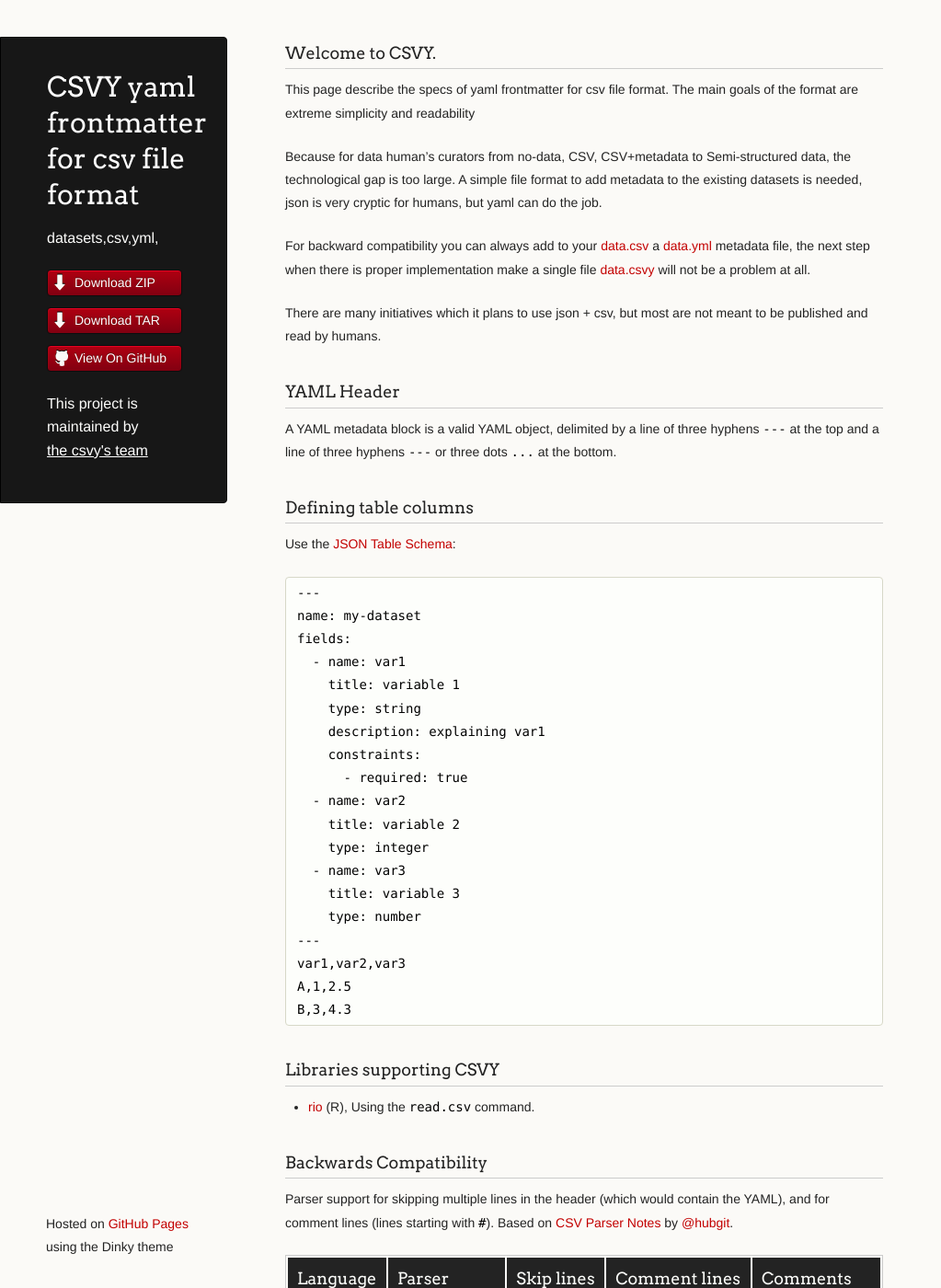
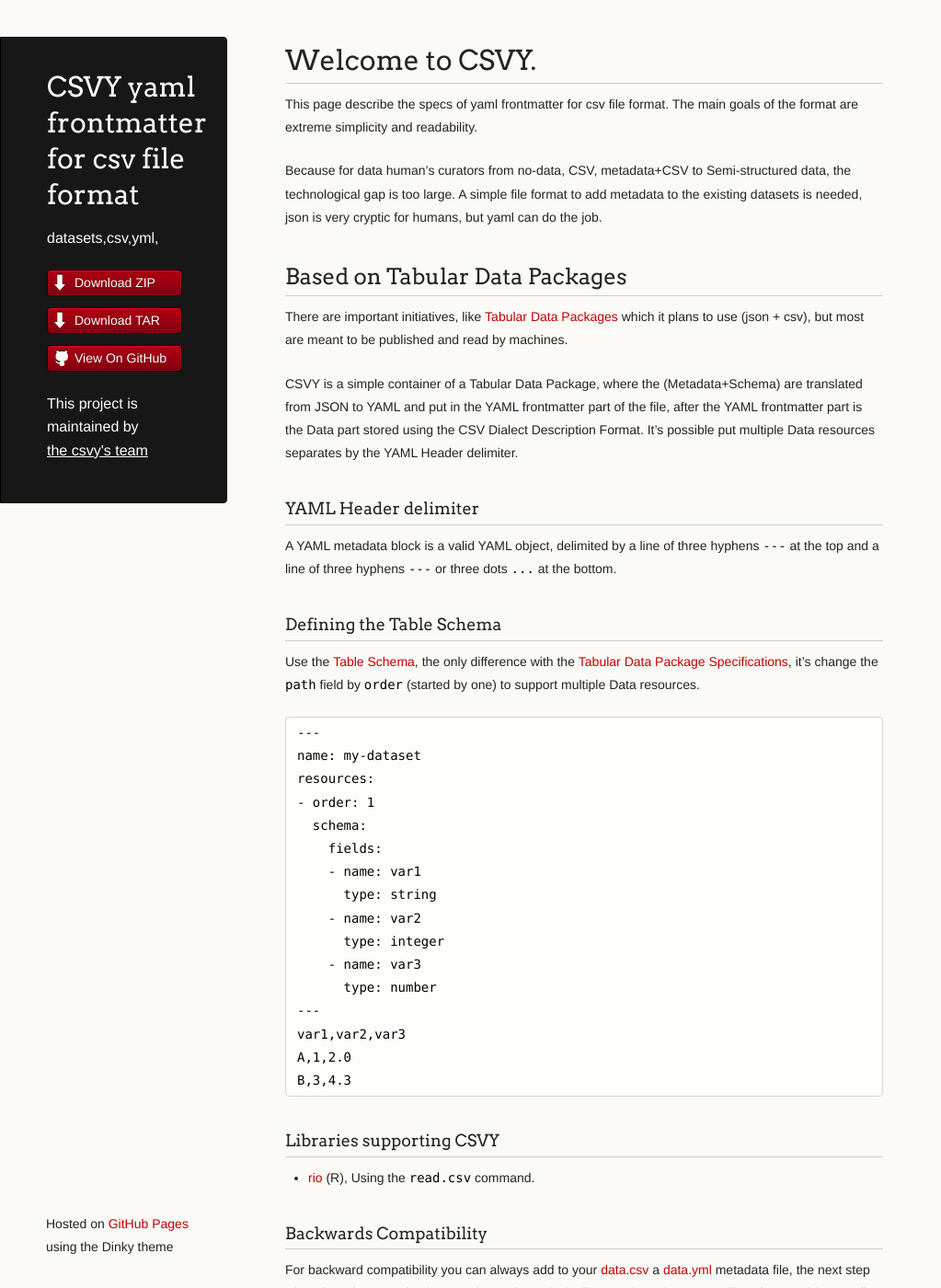
Before and after one commit to csvy/csvy.github.io, a Jekyll site: the page built from index.md, in a window 1280 px wide and 1400 px high. Shown: the whole window at 92% size, without its empty margins (0-1023 px from the left). Built offline with Jekyll 4.4.1, drawn with Linux system fonts in a browser that asks for light colours; our own code applies the rules of GitHub Pages for plain Markdown files; some of the changed text lies outside the part shown.

Commit message:
Based on Tabular Data Package (#12)

````diff
--- a/index.md
+++ b/index.md
@@ -1,49 +1,47 @@
 ---
 layout: index
 ---
+# Welcome to CSVY.
+This page describe the specs of yaml frontmatter for csv file format.
+The main goals of the format are extreme simplicity and readability.
 
-### Welcome to CSVY.
-This page describe the specs of yaml frontmatter for csv file format.
-The main goals of the format are extreme simplicity and readability
+Because for data human's curators from no-data, CSV, metadata+CSV to Semi-structured data, the technological gap is too large. A simple file format to add metadata to the existing datasets is needed, json is very cryptic for humans, but yaml can do the job.
 
-Because for data human's curators from no-data, CSV, CSV+metadata to Semi-structured data, the technological gap is too large. A simple file format to add metadata to the existing datasets is needed, json is very cryptic for humans, but yaml can do the job.
+## Based on Tabular Data Packages
+There are important initiatives, like [Tabular Data Packages](http://frictionlessdata.io/guides/tabular-data-package/) which it plans to use (json + csv), but most are meant to be published and read by machines.
 
-For backward compatibility you can always add to your [data.csv](https://raw.githubusercontent.com/csvy/csvy.github.io/master/examples/data.csv) a [data.yml](https://raw.githubusercontent.com/csvy/csvy.github.io/master/examples/data.yml) metadata file, the next step when there is proper implementation make a single file [data.csvy](https://raw.githubusercontent.com/csvy/csvy.github.io/master/examples/data.csvy) will not be a problem at all.
+CSVY is a simple container of a Tabular Data Package, where the (Metadata+Schema) are translated from JSON to YAML and put in the YAML frontmatter part of the file, after the YAML frontmatter part is the Data part stored using the CSV Dialect Description Format. It's possible put multiple Data resources separates by the YAML Header delimiter.
 
-There are many initiatives which it plans to use json + csv, but most are not meant to be published and read by humans.
-
-### YAML Header
+### YAML Header delimiter
 A YAML metadata block is a valid YAML object, delimited by a line of three hyphens `---` at the top and a line of three hyphens `---` or three dots `...` at the bottom.
 
-### Defining table columns
-
-Use the [JSON Table Schema](http://dataprotocols.org/json-table-schema/):
-
-    ---
-    name: my-dataset
+### Defining the Table Schema
+Use the [Table Schema](https://specs.frictionlessdata.io/table-schema/), the only difference with the [Tabular Data Package Specifications](https://specs.frictionlessdata.io/tabular-data-package/), it's change the `path` field by `order` (started by one) to support multiple Data resources.
+```
+---
+name: my-dataset
+resources:
+- order: 1
+  schema:
     fields:
-      - name: var1
-        title: variable 1
-        type: string
-        description: explaining var1
-        constraints:
-          - required: true
-      - name: var2
-        title: variable 2
-        type: integer
-      - name: var3
-        title: variable 3
-        type: number
-    ---
-    var1,var2,var3
-    A,1,2.5
-    B,3,4.3
-
+    - name: var1
+      type: string
+    - name: var2
+      type: integer
+    - name: var3
+      type: number
+---
+var1,var2,var3
+A,1,2.0
+B,3,4.3
+```
 ### Libraries supporting CSVY
 
 * [rio](https://cran.r-project.org/web/packages/rio/index.html) (R), Using the `read.csv` command.
 
 ### Backwards Compatibility
+
+For backward compatibility you can always add to your [data.csv](https://raw.githubusercontent.com/csvy/csvy.github.io/master/examples/data.csv) a [data.yml](https://raw.githubusercontent.com/csvy/csvy.github.io/master/examples/data.yml) metadata file, the next step when there is proper implementation make a single file container, [data.csvy](https://raw.githubusercontent.com/csvy/csvy.github.io/master/examples/data.csvy) will not be a problem at all.
 
 Parser support for skipping multiple lines in the header (which would contain the YAML), and for comment lines (lines starting with `#`). Based on [CSV Parser Notes](https://github.com/hubgit/csvw/wiki/CSV-Parser-Notes) by [@hubgit](https://github.com/hubgit).
 
@@ -71,18 +69,17 @@
 
 ### References
 
-- [RFC4180](https://tools.ietf.org/html/rfc4180)
-- [http://www.w3.org/TR/tabular-data-model/](http://www.w3.org/TR/tabular-data-model/)
-- [http://jekyllrb.com/docs/frontmatter/](http://jekyllrb.com/docs/frontmatter/)
-- [http://dataprotocols.org/json-table-schema/](http://dataprotocols.org/json-table-schema/)
-- [http://dataprotocols.org/data-packages/](http://dataprotocols.org/data-packages/)
-- [http://data.okfn.org/standards](http://data.okfn.org/standards)
-- [http://data.okfn.org/doc/tabular-data-package](http://data.okfn.org/doc/tabular-data-package)
-- [https://github.com/openspending/budget-data-package](https://github.com/openspending/budget-data-package)
-- [http://data.okfn.org/tools/create](http://data.okfn.org/tools/create)
-- [http://codebeautify.org/json-to-yaml](http://codebeautify.org/json-to-yaml)
-- [http://codebeautify.org/yaml-to-json-xml-csv](http://codebeautify.org/yaml-to-json-xml-csv)
-- [http://stackoverflow.com/questions/27838730/is-there-a-yaml-front-matter-standard-validator](http://stackoverflow.com/questions/27838730/is-there-a-yaml-front-matter-standard-validator)
+- [RFC documents the format used for Comma-Separated Values (CSV) RFC4180](https://tools.ietf.org/html/rfc4180)
+- [Model for Tabular Data and Metadata on the Web](http://www.w3.org/TR/tabular-data-model/)
+- [Front Matter](http://jekyllrb.com/docs/frontmatter/)
+- [Data Package](http://frictionlessdata.io/data-packages/)
+- [Tabular Data Packages](http://frictionlessdata.io/guides/tabular-data-package/)
+- [Table Schema](https://specs.frictionlessdata.io/table-schema/)
+- [Okfn Tools](http://frictionlessdata.io/tools/)
+- [Json to Yaml converter](https://www.json2yaml.com/)
+- [Codebeautify yaml  to (json/xml/csv)](http://codebeautify.org/yaml-to-json-xml-csv)
+- [Is there a yaml front matter standard validator?](http://stackoverflow.com/questions/27838730/is-there-a-yaml-front-matter-standard-validator)
 - [Add YAML front matter block support for pandas.io.parsers.read_csv](https://github.com/pydata/pandas/issues/9613)
 - [Allow custom metadata to be attached to panel/df/series](https://github.com/pydata/pandas/issues/2485)
 - [Using YAML frontmatter with CSV](http://blog.datacite.org/using-yaml-frontmatter-with-csv/)
+- [Pandoc Yaml Metadata Block](http://pandoc.org/MANUAL.html#extension-yaml_metadata_block)
````
